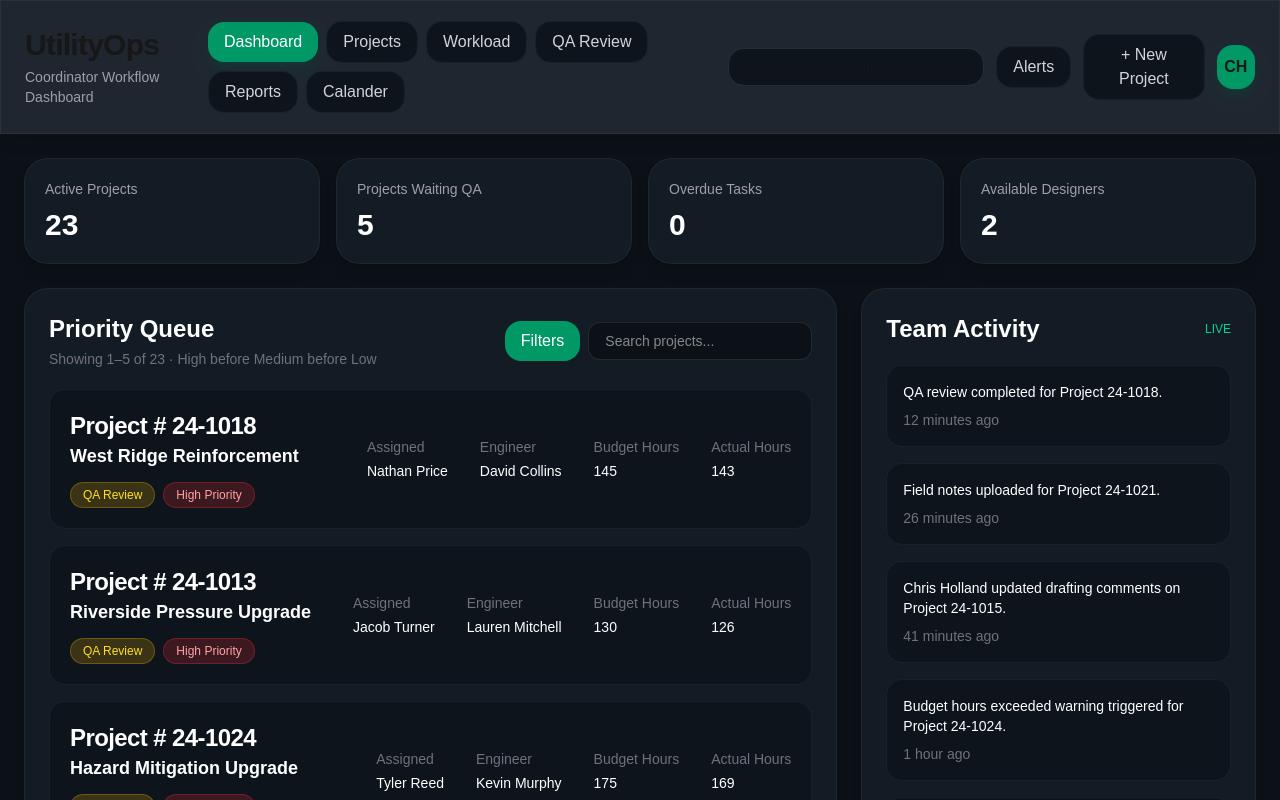
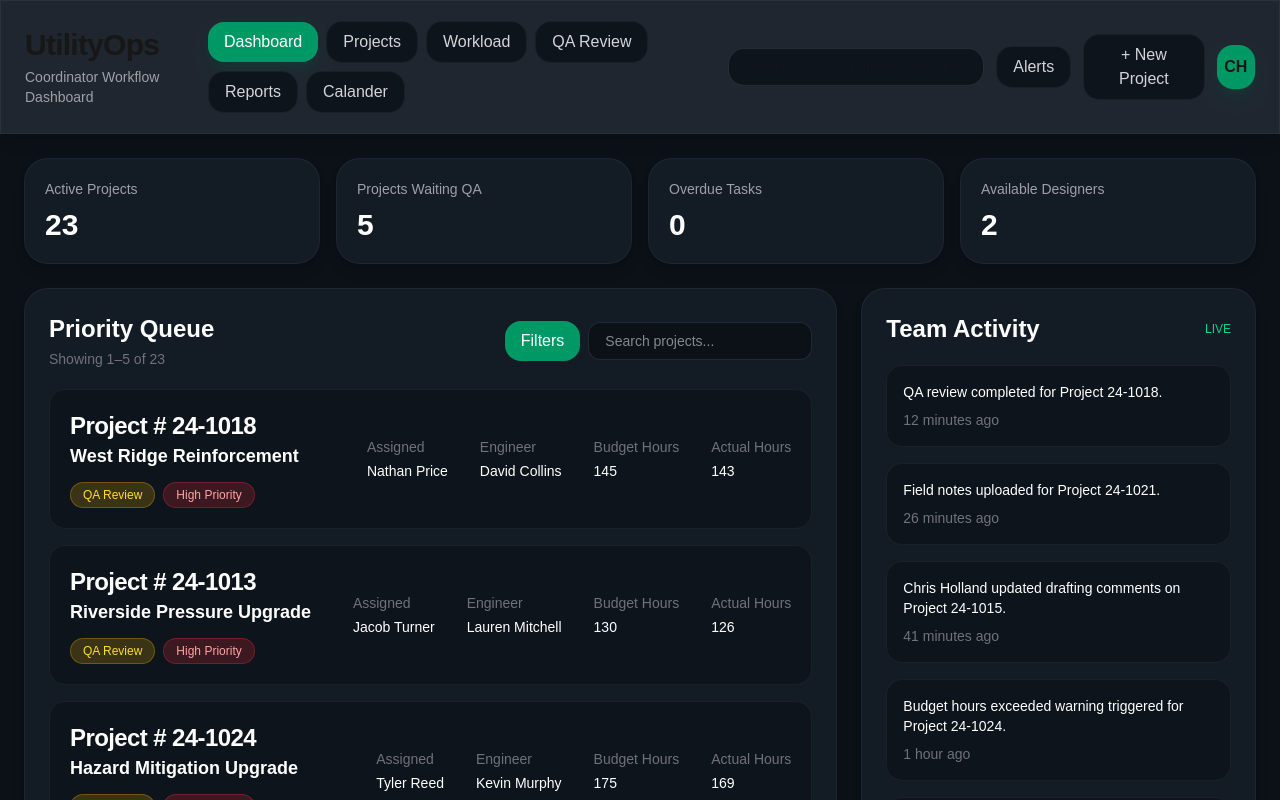
Before and after one commit to Christopher-Holland/workload-tracker, a Next.js app: page / in a window 1280 px wide. Shown: the top 800 px of the page. Built offline with nearby package versions, Linux system fonts and the light colour scheme.

Commit message:
feat: Pagination added on the dashboard page to navigate project list. Projects default sorted by priority level now. Calander added to topbar and generic page added as placeholder

```diff
--- a/app/page.tsx
+++ b/app/page.tsx
@@ -152,7 +152,7 @@ export default function UtilityProjectManagerPrototype() {
                 <p className="text-sm text-zinc-500 mt-1">
                   {priorityQueue.length === 0
                     ? "No active projects"
-                    : `Showing ${rangeStart}–${rangeEnd} of ${priorityQueue.length} · High before Medium before Low`}
+                    : `Showing ${rangeStart}–${rangeEnd} of ${priorityQueue.length}`}
                 </p>
               </div>
               <div className="flex flex-wrap items-center gap-2">
```
